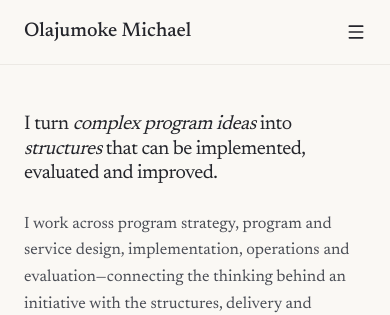
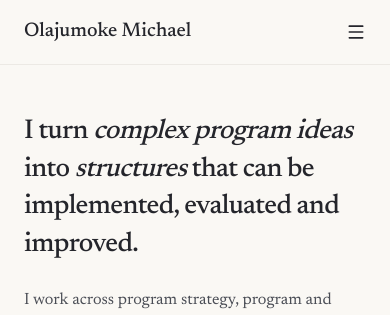
Before and after one commit to ayofemiade/OlajumokeMichael, a Next.js app: page / in a window 390 px wide. Shown: the top 315 px of the page. Built offline with nearby package versions, Linux system fonts and the light colour scheme.

Commit message:
Refine hero headline mobile font size to text-xl font-medium for balanced mobile typography

```diff
--- a/src/components/sections/HeroSection.tsx
+++ b/src/components/sections/HeroSection.tsx
@@ -81,7 +81,7 @@ export function HeroSection() {
               variants={headlineVariants}
               initial="hidden"
               animate="visible"
-              className="font-serif text-[length:var(--font-size-lg)] md:text-[length:var(--font-size-xl)] lg:text-5xl text-ink leading-tight md:leading-[1.1] tracking-tight max-w-[95%] lg:max-w-4xl relative z-10"
+              className="font-serif text-xl sm:text-2xl md:text-4xl lg:text-5xl text-ink font-medium leading-snug md:leading-[1.1] tracking-tight max-w-full lg:max-w-4xl relative z-10"
             >
               I turn <span className="italic">complex program ideas</span> into{" "}
               <span className="italic">structures</span> that can be implemented,
```
